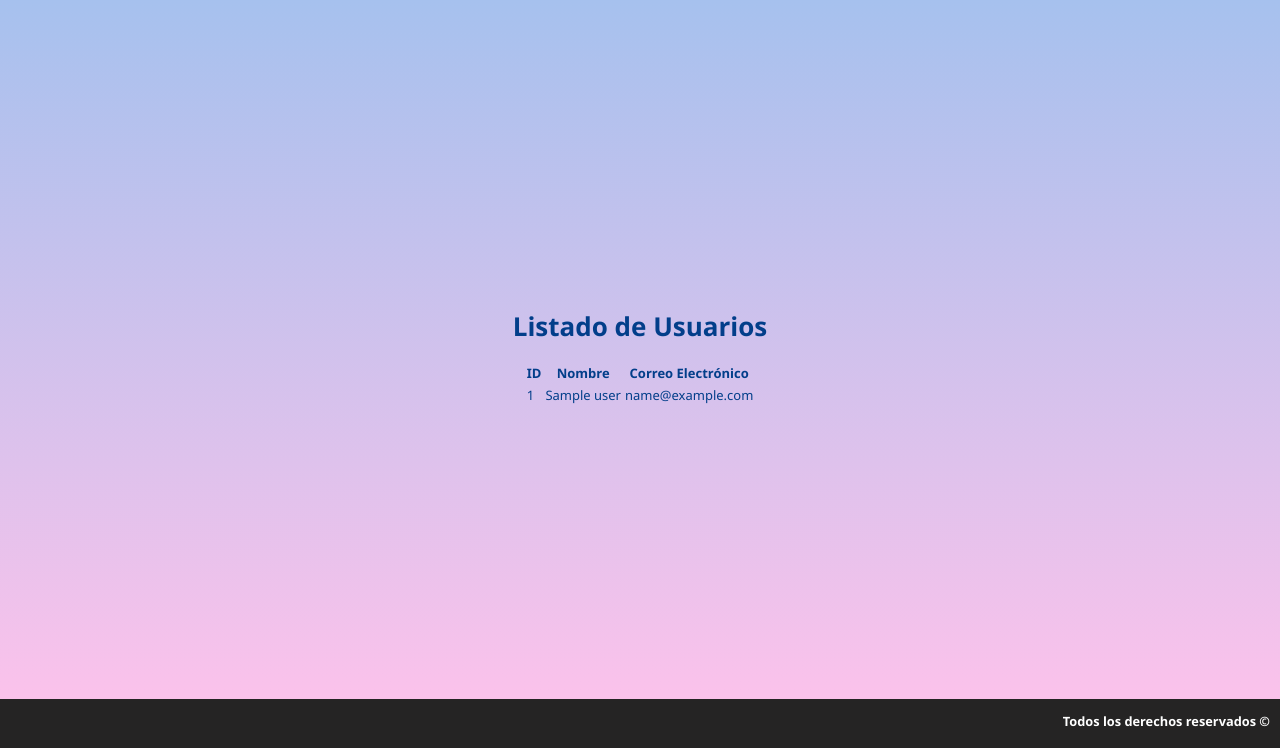
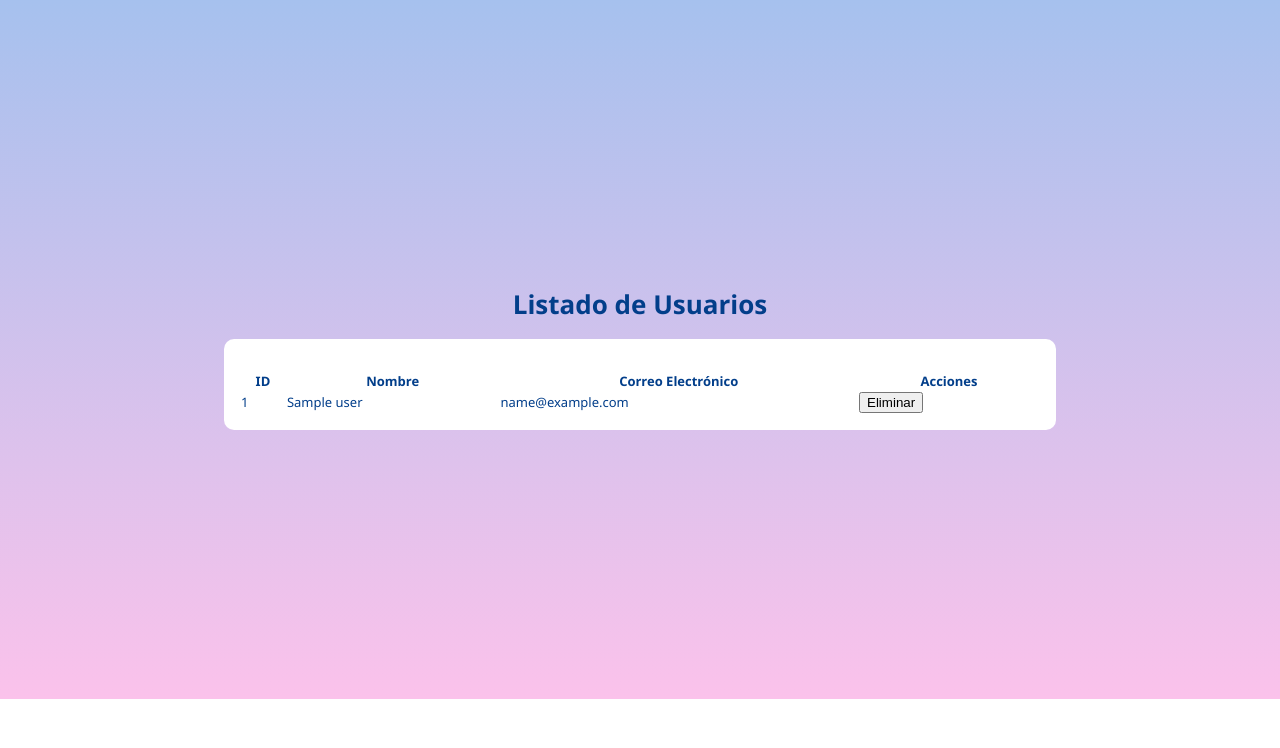
Before and after one commit to AngelGuerrero/freelance-work-elvia, a CodeIgniter 4 app: template 4-3-desarrollo-aplicacion-con-mvc/app/Views/user_list.php in a window 1280 px wide. Shown: the part 51-799 px from the top of the page. Run offline with PHP 8.4 and a stand-in for CodeIgniter, Linux system fonts and the light colour scheme; the template is opened without the code that fills it: most values are stand-ins (such as "Sample title", 1, 10 or a date in 2020); some libraries are stand-ins or nearby versions.

Commit message:
4.3 Desarrollo aplicacion con mvc

```diff
--- a/4-3-desarrollo-aplicacion-con-mvc/app/Config/Database.php
+++ b/4-3-desarrollo-aplicacion-con-mvc/app/Config/Database.php
@@ -27,9 +27,9 @@
     public array $default = [
         'DSN'      => '',
         'hostname' => 'localhost',
-        'username' => '',
+        'username' => 'root',
         'password' => '',
-        'database' => '',
+        'database' => 'elvia',
         'DBDriver' => 'MySQLi',
         'DBPrefix' => '',
         'pConnect' => false,
--- a/4-3-desarrollo-aplicacion-con-mvc/app/Config/Routes.php
+++ b/4-3-desarrollo-aplicacion-con-mvc/app/Config/Routes.php
@@ -35,11 +35,11 @@
 // Muestra el listado de usuarios
 $routes->get('/users', 'UsersController::index');
 // Muestra el formulario para un nuevo usuario
-$routes->get('/users/new', 'UsersController::index');
+$routes->get('/users/new', 'UsersController::new');
 // Crea un nuevo usuario
 $routes->post('/users/create', 'UsersController::create');
 // Elimina un usuario
-$routes->get('/users/delete/(:num)', 'UsersController::delete/$1');
+$routes->delete('/users/delete/(:num)', 'UsersController::delete/$1');
 
 /*
  * --------------------------------------------------------------------
--- a/4-3-desarrollo-aplicacion-con-mvc/app/Views/create_user_form.php
+++ b/4-3-desarrollo-aplicacion-con-mvc/app/Views/create_user_form.php
@@ -7,19 +7,19 @@
     <!-- name -->
     <div class="form__control">
       <label for="name" class="form__label">Nombre:</label>
-      <input placeholder="Nombre" type="name" class="form__input" name="name" required value="name" />
+      <input placeholder="Nombre" type="name" class="form__input" name="name" required />
     </div>
 
     <!-- Email -->
     <div class="form__control">
       <label for="email" class="form__label">Email:</label>
-      <input placeholder="Email" type="email" class="form__input" name="email" required value="email@ejemplo.com" />
+      <input placeholder="Email" type="email" class="form__input" name="email" required />
     </div>
 
     <!-- Password -->
     <div class="form__control">
       <label for="password" class="form__label">Contraseña:</label>
-      <input placeholder="Email" type="password" class="form__input" name="password" required value="password" />
+      <input placeholder="Email" type="password" class="form__input" name="password" required />
     </div>
 
     <!-- Submit -->
--- a/4-3-desarrollo-aplicacion-con-mvc/app/Views/partials/user_panel_header.php
+++ b/4-3-desarrollo-aplicacion-con-mvc/app/Views/partials/user_panel_header.php
@@ -508,6 +508,19 @@
       margin-bottom: 2rem;
       margin-left: 1rem;
     }
+
+    .container {
+      width: 800px;
+      background-color: white;
+      padding: 1rem;
+      border-radius: 10px;
+    }
+
+    .users__table {
+      width: 100%;
+      border-collapse: collapse;
+      margin-top: 1rem;
+    }
   </style>
 </head>
 
--- a/4-3-desarrollo-aplicacion-con-mvc/app/Views/user_list.php
+++ b/4-3-desarrollo-aplicacion-con-mvc/app/Views/user_list.php
@@ -3,16 +3,18 @@
 <main class="main">
   <h1>Listado de Usuarios</h1>
 
+  <div class="container">
     <?php if (isset($users) && !empty($users)): ?>
-    <table>
-      <thead>
+      <table class="users__table">
+        <thead class="users__thead">
           <tr>
             <th>ID</th>
             <th>Nombre</th>
             <th>Correo Electrónico</th>
+            <th>Acciones</th>
           </tr>
         </thead>
-      <tbody>
+        <tbody class="users__tbody">
           <?php foreach ($users as $user): ?>
             <tr>
               <td>
@@ -24,6 +26,12 @@
               <td>
                 <?= $user['email']; ?>
               </td>
+              <td>
+                <form action="users/delete/<?= $user['id']; ?>" method="post">
+                  <input type="hidden" name="_method" value="DELETE" />
+                  <input type="submit" value="Eliminar" />
+                </form>
+              </td>
             </tr>
           <?php endforeach; ?>
         </tbody>
@@ -32,5 +40,6 @@
       <p>No hay usuarios registrados.</p>
     <?php endif; ?>
 </main>
+</div>
 
 <?= view('partials/user_panel_footer.php'); ?>
```
Also changed, not shown: 4-3-desarrollo-aplicacion-con-mvc/app/Controllers/UsersController.php (+20 -4 lines), 4-3-desarrollo-aplicacion-con-mvc/app/Database/Migrations/2023-05-21-213131_CreateUsersTable.php (+24 -2 lines), 4-3-desarrollo-aplicacion-con-mvc/app/Models/UserModel.php (+0 -26 lines), 4-3-desarrollo-aplicacion-con-mvc/app/Views/success.php (added, +32 -0 lines), 4-3-desarrollo-aplicacion-con-mvc/app/Views/success_user_created.php (deleted, +0 -23 lines), 4-3-desarrollo-aplicacion-con-mvc/writable/debugbar/debugbar_1684722612.470862.json (added, +1 -0 lines), 1 other file. Lines whose indentation alone changed are shown as unchanged.
